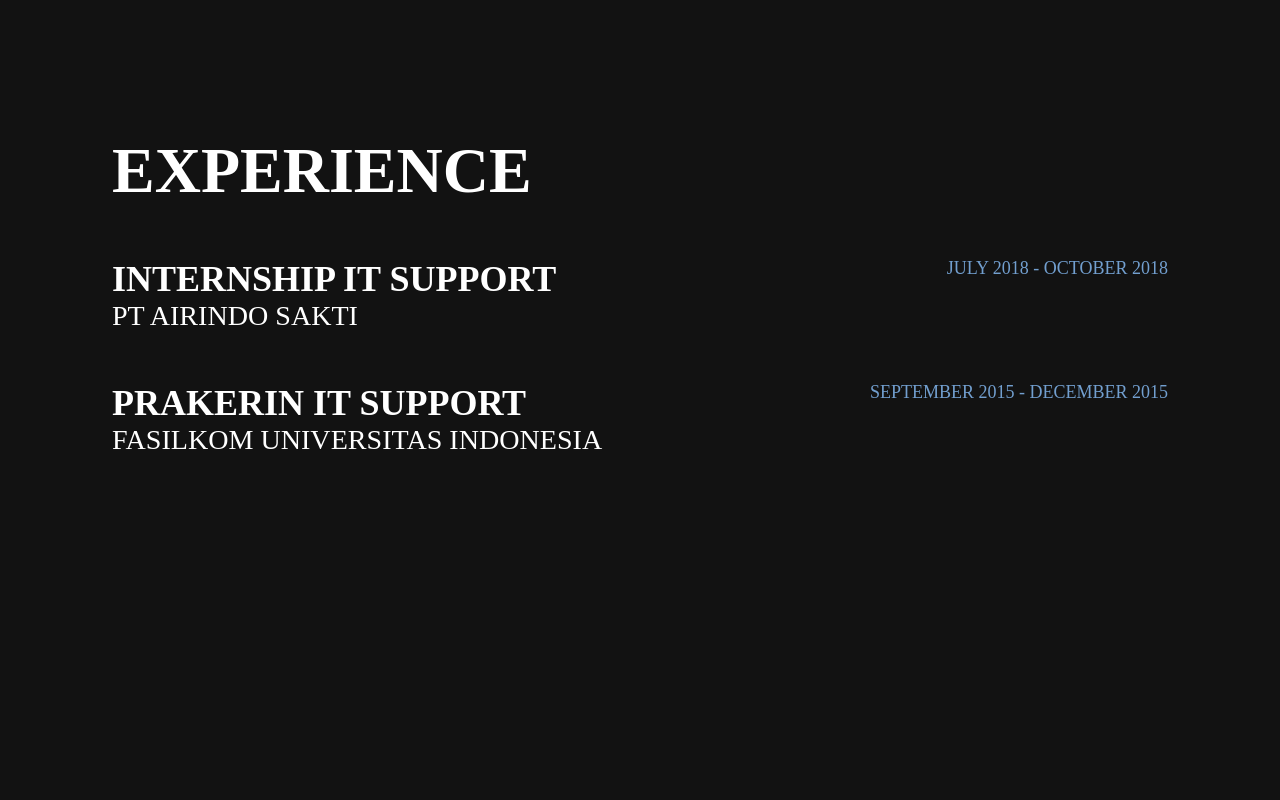
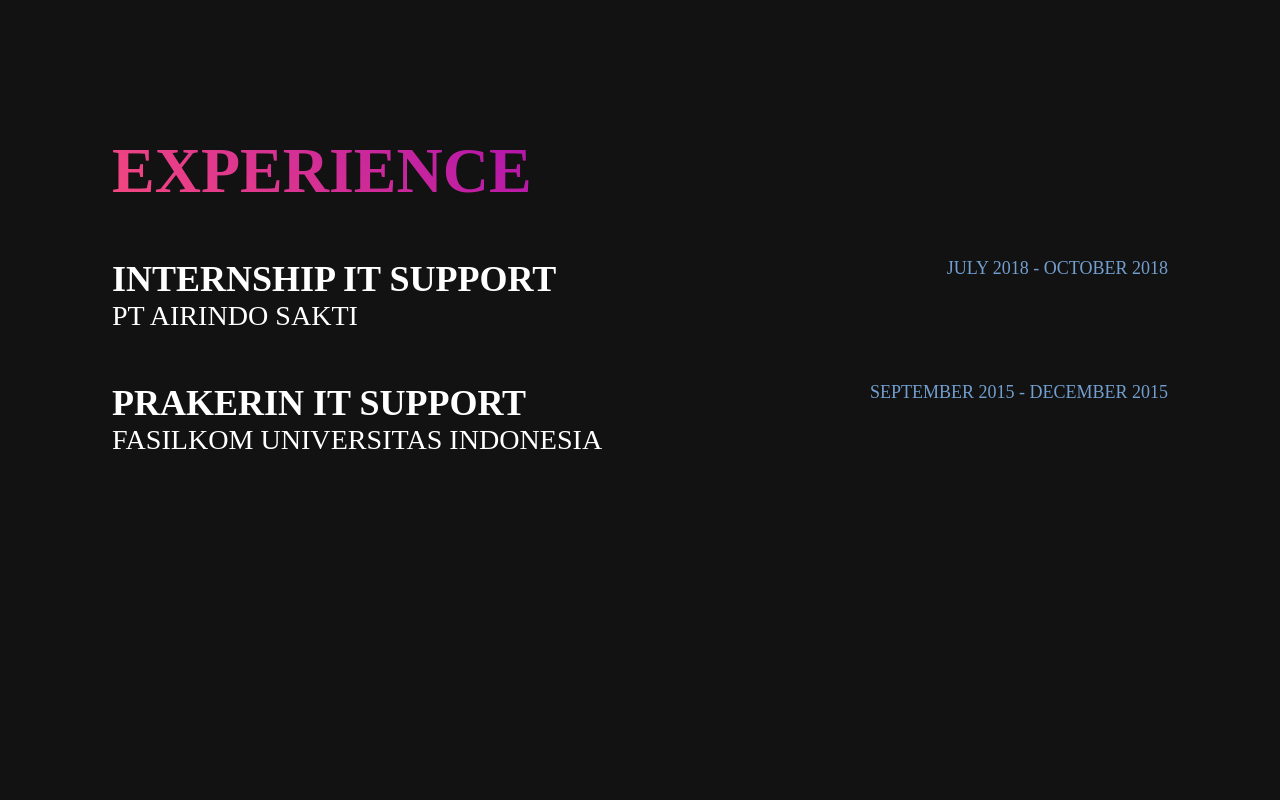
Before and after one commit to Fadli26/web-portofolio, a plain HTML site: page index.html in a window 1280 px wide. Shown: the part 880-1680 px from the top of the page. Drawn offline with Linux system fonts and the light colour scheme.

Commit message:
styling section-title jadi gradient

```diff
--- a/style.css
+++ b/style.css
@@ -67,6 +67,10 @@
 section .section-title {
   margin-bottom: 50px;
   font-size: 64px;
+  background: linear-gradient(45deg, #f5497e, #b013ac);
+  -webkit-text-fill-color: transparent;
+  -webkit-background-clip: text;
+  width: max-content;
 }
 
 #about {
```
